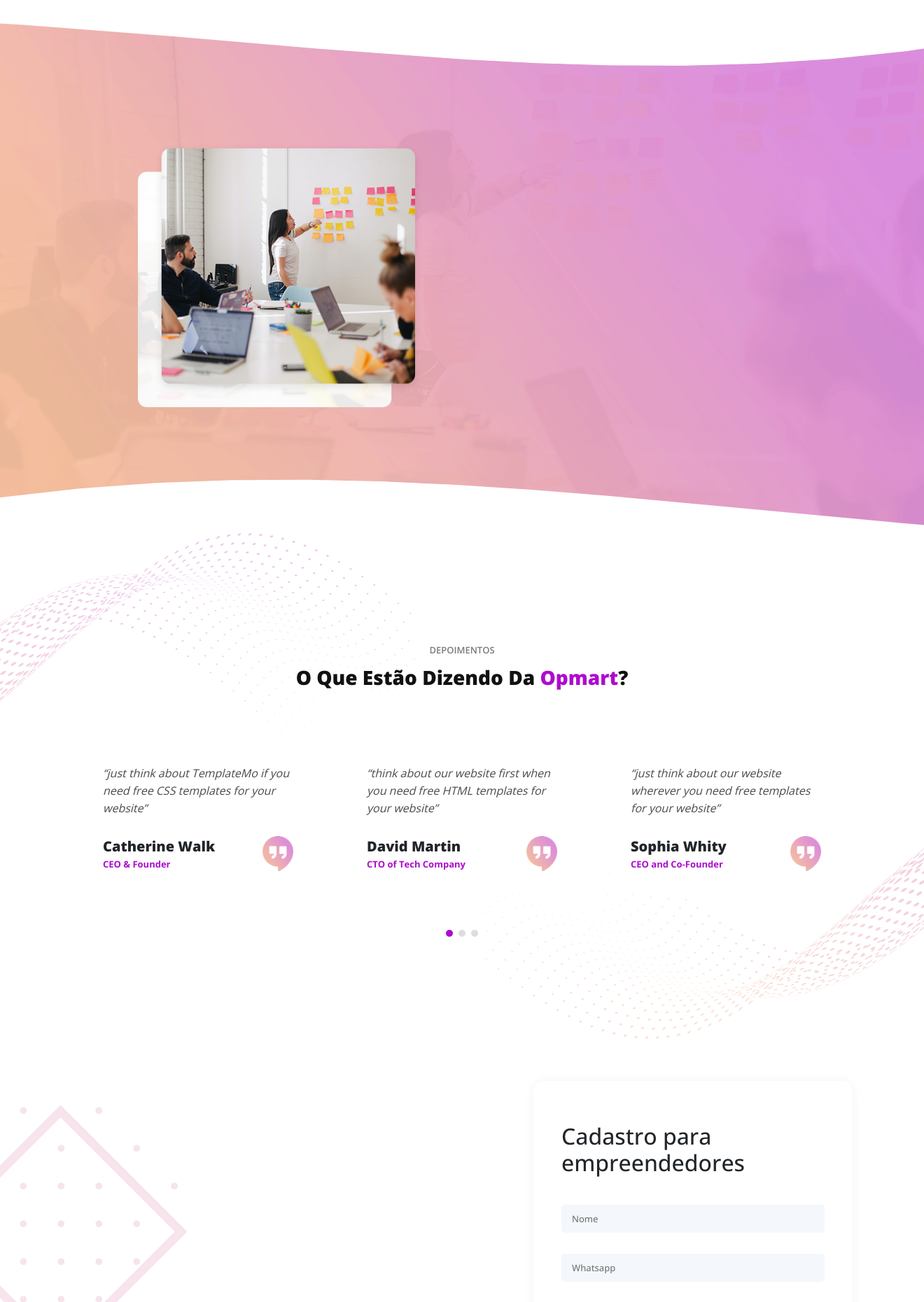
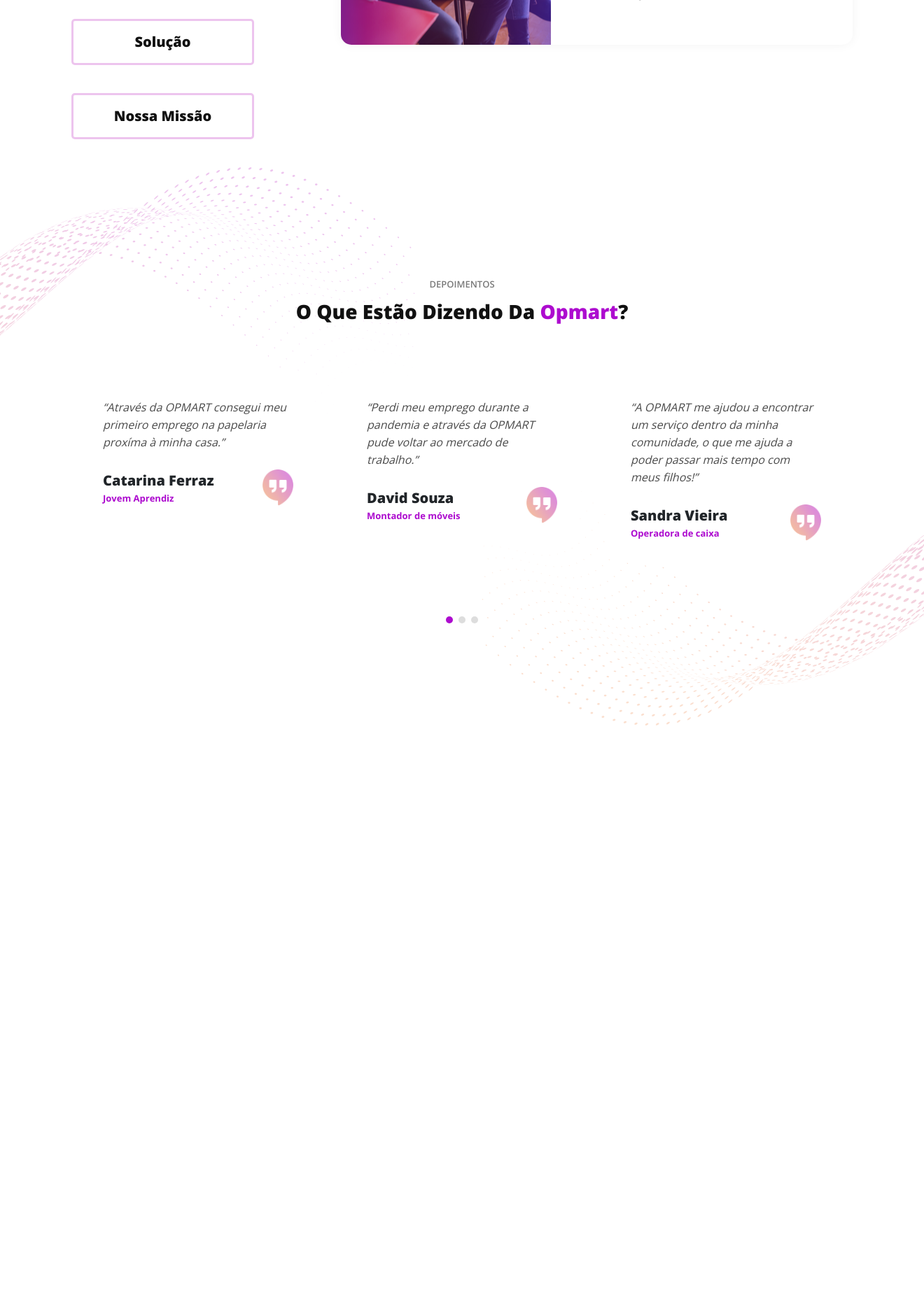
Before and after one commit to fernandovs4/opmart, a Flask app: page / in a window 1320 px wide. Shown: the part 2064-3925 px from the top of the page at 70% size. After the commit the page ends 3101 px from the top, so only its background shows below. Run offline with Flask 3, Linux system fonts and the light colour scheme; data that the repository does not hold is empty; some libraries are stand-ins or nearby versions.

Commit message:
atualização da home.html

```diff
--- /dev/null
+++ b/static/listagem_vagas_destaque.js
@@ -0,0 +1,33 @@
+$(document).ready(function () {
+
+
+    var settings = {
+      "url": "http://localhost:5000/vaga",
+      "method": "GET",
+      "headers": {
+          "Content-Type": "application/json"
+        },
+
+    };
+
+    $.ajax(settings).done(function (response) {
+      console.log(response)
+
+
+      for (id in response) {
+
+        {
+
+          $("#vagas_em_destaque").text(
+          "<div class='item'>\
+              <div class='service-item'>\
+                <div class='icon'>\
+                  <img src='assets/images/service-icon-02.png'>\
+                </div>\
+                <h4>Fernando Lindão</h4>\
+                <p>Breve descrição.</p>\
+              </div>\
+          </div> "
+
+
+          )}}})})
--- a/templates/home.html
+++ b/templates/home.html
@@ -2,6 +2,7 @@
 <html lang="en">
 
   <head>
+    <script src="https://ajax.googleapis.com/ajax/libs/jquery/3.6.1/jquery.min.js"></script>
 
     <meta charset="utf-8">
     <meta name="viewport" content="width=device-width, initial-scale=1, shrink-to-fit=no">
@@ -14,29 +15,16 @@
     <!-- Bootstrap core CSS -->
     <link href="{{url_for('static',filename='vendor/bootstrap/css/bootstrap.min.css')}}" rel="stylesheet">
 
-    <script src="{{url_for('static', filename =  'js_candidato/listagem_candidato.js')}}" >
+    <script src="{{url_for('static', filename =  'listagem_vagas_destaque.js')}}" >
     </script>
     <script src="{{ url_for('static', filename = 'cadastro.js')}}" >
     </script>
     <!-- Additional CSS Files -->
-    <!-- "{{ url_for('static', filename = 'meu_script.js') }}" -->
     <link rel="stylesheet" href="{{url_for( 'static', filename = 'css/fontawesome.css')}}">
     <link rel="stylesheet" href="{{ url_for('static', filename = 'css/templatemo-eduwell-style.css')}}">
     <link rel="stylesheet" href="{{ url_for('static' ,filename =  'css/owl.css')}}">
     <link rel="stylesheet" href="{{url_for('static' ,filename = 'css/lightbox.css')}}">
 
-    <!-- Additional CSS Files -->
-    <link rel="stylesheet" href="assets/css/fontawesome.css">
-    <link rel="stylesheet" href="assets/css/templatemo-eduwell-style.css">
-    <link rel="stylesheet" href="assets/css/owl.css">
-    <link rel="stylesheet" href="assets/css/lightbox.css">
-<!--
-
-TemplateMo 573 EduWell
-
-https://templatemo.com/tm-573-eduwell
-
--->
   </head>
 
 <body>
@@ -94,7 +82,7 @@ https://templatemo.com/tm-573-eduwell
         </div>
         <div class="col-lg-6">
           <div class="right-image">
-            <img src="{{url_for('static',filename='images/banner-right-image.png')}}" alt="">
+            <img src="{{url_for('static',filename='images/banner-right-image.png')}}">
           </div>
         </div>
       </div>
@@ -117,17 +105,35 @@ https://templatemo.com/tm-573-eduwell
 
         <div class="col-lg-12">
           <div class="owl-service-item owl-carousel">
+
+            <div id="vagas_em_destaque">
+
+
             <div class="item">
               <div class="service-item">
-                <div class="icon" id = 'feed-col'>
-                  <img src="{{ url_for('static', filename = 'images/service-icon-01.png')}}" alt="">
+                <div class="icon">
+                  <img src="{{url_for('static', filename='/images/service-icon-02.png')}}">
                 </div>
-                <!-- <div id="feed-col" >
-                </div> -->
+                <h4>Cargo da vaga</h4>
+                <p>Breve descrição.</p>
+              </div>
+            </div>
 
 
+            <div class="item">
+              <div class="service-item">
+                <div class="icon">
+                  <img src="assets/images/service-icon-03.png">
+                </div>
+                <h4>Cargo da vaga</h4>
+                <p>Breve descrição da vaga.</p>
               </div>
             </div>
+
+
+
+            </div>
+
           </div>
         </div>
       </div>
@@ -161,8 +167,8 @@ https://templatemo.com/tm-573-eduwell
                     <li class="active">
                       <div>
                         <div class="left-image">
-                          <img src="{{url_for('static',filename='images/courses-01.jpg')}}" alt="">
-                          <div class="price"><h6>$128</h6></div>
+                          <img src="{{url_for('static',filename='images/courses-01.png')}}">
+
                         </div>
                         <div class="right-content">
                           <h4>Problema</h4>
@@ -173,8 +179,8 @@ https://templatemo.com/tm-573-eduwell
                     <li>
                       <div>
                         <div class="left-image">
-                          <img src="{{url_for('static',filename='images/courses-02.jpg')}}" alt="">
-                          <div class="price"><h6>$156</h6></div>
+                          <img src="{{url_for('static',filename='images/courses-02.png')}}">
+
                         </div>
                         <div class="right-content">
                           <h4>Alternativa</h4>
@@ -185,8 +191,8 @@ https://templatemo.com/tm-573-eduwell
                     <li>
                       <div>
                         <div class="left-image">
-                          <img src="{{url_for('static',filename='images/courses-03.jpg')}}" alt="">
-                          <div class="price"><h6>$184</h6></div>
+                          <img src="{{url_for('static',filename='images/courses-03.png')}}">
+
                         </div>
                         <div class="right-content">
                           <h4>Solução</h4>
@@ -197,8 +203,8 @@ https://templatemo.com/tm-573-eduwell
                     <li>
                       <div>
                         <div class="left-image">
-                          <img src="{{url_for('static',filename='images/courses-04.jpg')}}" alt="">
-                          <div class="price"><h6>$76</h6></div>
+                          <img src="{{url_for('static',filename='images/courses-04.png')}}">
+
                         </div>
                         <div class="right-content">
                           <h4>Nossa Missão</h4>
@@ -218,19 +224,6 @@ https://templatemo.com/tm-573-eduwell
     </div>
   </section>
 
-  <section class="simple-cta">
-    <div class="container">
-      <div class="row">
-        <div class="col-lg-5 offset-lg-1">
-          <div class="left-image">
-            <img src="{{url_for('static' , filename = 'images/cta-left-image.png')}}" alt="">
-          </div>
-        </div>
-
-      </div>
-    </div>
-  </section>
-
   <section class="testimonials" id="testimonials">
     <div class="container">
       <div class="row">
@@ -243,52 +236,52 @@ https://templatemo.com/tm-573-eduwell
         <div class="col-lg-12">
           <div class="owl-testimonials owl-carousel" style="position: relative; z-index: 5;">
             <div class="item">
-              <p>“just think about TemplateMo if you need free CSS templates for your website”</p>
-                <h4>Catherine Walk</h4>
-                <span>CEO &amp; Founder</span>
-                <img src="{{url_for('static', filename = 'images/quote.png')}}" alt="">
+              <p>“Através da OPMART consegui meu primeiro emprego na papelaria proxíma à minha casa.”</p>
+                <h4>Catarina Ferraz</h4>
+                <span>Jovem Aprendiz</span>
+                <img src="{{url_for('static', filename = 'images/quote.png')}}">
             </div>
             <div class="item">
-              <p>“think about our website first when you need free HTML templates for your website”</p>
-                <h4>David Martin</h4>
-                <span>CTO of Tech Company</span>
-                <img src="{{url_for('static', filename = 'images/quote.png')}}" alt="">
+              <p>“Perdi meu emprego durante a pandemia e através da OPMART pude voltar ao mercado de trabalho.”</p>
+                <h4>David Souza</h4>
+                <span>Montador de móveis</span>
+                <img src="{{url_for('static', filename = 'images/quote.png')}}">
             </div>
             <div class="item">
-              <p>“just think about our website wherever you need free templates for your website”</p>
-                <h4>Sophia Whity</h4>
-                <span>CEO and Co-Founder</span>
-                <img src="{{url_for('static', filename = 'images/quote.png')}}" alt="">
+              <p>“A OPMART me ajudou a encontrar um serviço dentro da minha comunidade, o que me ajuda a poder passar mais tempo com meus filhos!”</p>
+                <h4>Sandra Vieira</h4>
+                <span>Operadora de caixa</span>
+                <img src="{{url_for('static', filename = 'images/quote.png')}}">
             </div>
             <div class="item">
-              <p>“Praesent accumsan condimentum arcu, id porttitor est semper nec. Nunc diam lorem.”</p>
-                <h4>Helen Shiny</h4>
-                <span>Tech Officer</span>
-                <img src="{{url_for('static', filename = 'images/quote.png')}}" alt="">
+              <p>“Graças a OPMART consigo contratar entregadores para meu negócio de Delivery com muita facilidade.”</p>
+                <h4>Sérgio Santos</h4>
+                <span>Empreendedor</span>
+                <img src="{{url_for('static', filename = 'images/quote.png')}}">
             </div>
             <div class="item">
-              <p>“Praesent accumsan condimentum arcu, id porttitor est semper nec. Nunc diam lorem.”</p>
-                <h4>George Soft</h4>
-                <span>Gadget Reviewer</span>
-                <img src="{{url_for('static', filename = 'images/quote.png')}}" alt="">
+              <p>“Geralmente no fim do ano minha barbearia recebe muitos clientes e, por não conseguir dar conta sozinho, consegui funcionários temporários de forma online.”</p>
+                <h4>Jorge Silveira</h4>
+                <span>Barbeiro</span>
+                <img src="{{url_for('static', filename = 'images/quote.png')}}">
             </div>
             <div class="item">
-              <p>“Praesent accumsan condimentum arcu, id porttitor est semper nec. Nunc diam lorem.”</p>
-                <h4>Andrew Hall</h4>
-                <span>Marketing Manager</span>
-                <img src="{{url_for('static', filename='images/quote.png')}}" alt="">
+              <p>“Por meio da OPMART consegui um emprego em uma gráfica ao lado da minha casa. Graças a isso consigo pagar meu curso técnico de enferemagem.”</p>
+                <h4>Juliana Oliveira</h4>
+                <span>Estudante</span>
+                <img src="{{url_for('static', filename='images/quote.png')}}">
             </div>
             <div class="item">
-              <p>“Praesent accumsan condimentum arcu, id porttitor est semper nec. Nunc diam lorem.”</p>
-                <h4>Maxi Power</h4>
-                <span>Fashion Designer</span>
-                <img src="{{url_for('static' ,filename='images/quote.png')}}" alt="">
+              <p>“Aqui na plataforma consegui contratar o serviço de pedreiros, encanadores e eletricistas na reforma da minha doceria.”</p>
+                <h4>Maria Cardoso</h4>
+                <span>Confeiteira</span>
+                <img src="{{url_for('static' ,filename='images/quote.png')}}">
             </div>
             <div class="item">
-              <p>“Praesent accumsan condimentum arcu, id porttitor est semper nec. Nunc diam lorem.”</p>
-                <h4>Olivia Too</h4>
-                <span>Creative Designer</span>
-                <img src="{{url_for('static', filename='images/quote.png')}}" alt="">
+              <p>“Desde que sai do Ensino Médio passei mais de 1 ano procurando uma oportunidade, mas só aqui na OPMART consegui um trabalho na mercearia do meu bairro, mesmo sem experiência profissional.”</p>
+                <h4>Gabriel Correia</h4>
+                <span>Empacotador</span>
+                <img src="{{url_for('static', filename='images/quote.png')}}">
             </div>
           </div>
         </div>
@@ -296,131 +289,11 @@ https://templatemo.com/tm-573-eduwell
     </div>
   </section>
 
-  <section class="contact-us" id="contact-section">
-    <div class="container">
-      <div class="row">
-        <div class="col-lg-8">
-          <div id="map">
-
-           <div class="row">
-              <div class="col-lg-4">
-
-              </div>
-            </div>
-          </div>
-        </div>
-        <div class="col-lg-4">
-          <form id="contact">
-            <div class="row">
-              <div class="col-lg-12">
-                <div class="section-heading">
-                  <h2>Cadastro para empreendedores</h2>
-                </div>
-              </div>
-              <div class="col-lg-12">
-                <fieldset>
-                  <input type="name" name="name" id="nome" placeholder="Nome" autocomplete="on" required>
-                </fieldset>
-              </div>
-              <div class="col-lg-12">
-                <fieldset>
-                  <input type="name" name="whatsapp" id="whatsapp" placeholder="Whatsapp" autocomplete="on" required>
-                </fieldset>
-              </div>
-              <div class="col-lg-12">
-                <fieldset>
-                  <input type="text" name="endereço" id="endereco" placeholder="Endereço" autocomplete="on" required>
-                </fieldset>
-              </div>
-              <div class="col-lg-12">
-                <fieldset>
-                  <input type="text" name="email" id="email" placeholder="Email" autocomplete="on" required>
-                </fieldset>
-              </div>
-              <div class="col-lg-12">
-                <fieldset>
-                  <input type="text" name="cnpj" id="cnpj"  placeholder="cnpj" required="">
-                </fieldset>
-              </div>
-              <div class="col-lg-12">
-                <fieldset>
-                  <input type="text" name="perfil" id="perfil" placeholder="perfil" required="">
-                </fieldset>
-              </div>
-              <div class="col-lg-12">
-                <fieldset>
-                  <button type="submit"  class="main-gradient-button">Cadastrar</button>
-                </fieldset>
-              </div>
-            </div>
-          </form>
-        </div>
-        ###################
-        <div class="col-lg-4">
-          <form id="form_candidato">
-            <div class="row">
-              <div class="col-lg-12">
-                <div class="section-heading">
-                  <h2>Cadastro para candidatos</h2>
-                </div>
-              </div>
-              <div class="col-lg-12">
-                <fieldset>
-                  <input type="name" name="name" id="nome_candidato" placeholder="Nome" autocomplete="on" required>
-                </fieldset>
-              </div>
-              <div class="col-lg-12">
-                <fieldset>
-                  <input type="name" name="whatsapp" id="whatsapp_candidato" placeholder="Whatsapp" autocomplete="on" required>
-                </fieldset>
-              </div>
-              <div class="col-lg-12">
-                <fieldset>
-                  <input type="text" name="endereço" id="endereco_candidato" placeholder="Endereço" autocomplete="on" required>
-                </fieldset>
-              </div>
-              <div class="col-lg-12">
-                <fieldset>
-                  <input type="text" name="email" id="email_candidato" placeholder="Email" autocomplete="on" required>
-                </fieldset>
-              </div>
-              <div class="col-lg-12">
-                <fieldset>
-                  <button type="submit"  class="main-gradient-button">Cadastrar</button>
-                </fieldset>
-              </div>
-
-              <div class="col-lg-12">
-                <fieldset>
-                  <button type="submit"  class="main-gradient-button">Anunciar</button>
-                </fieldset>
-              </div>
-              <p id="sucesso" ></p>
-            </div>
-          </form>
-
-        </div>
-
-        <div class="col-lg-12">
-          <ul class="social-icons">
-            <li><a href="https://www.instagram.com/op.mart/"><i class="fa-brands fa-instagram"></i></a></li>
-            <li><a href="https://www.youtube.com/channel/UCVLYv14wsUcfZLtnwobn5eA"><i class="fa-brands fa-youtube"></i></a></li>
-            <li><a href="https://twitter.com/opmartt"><i class="fa fa-twitter"></i></a></li>
-            <li><a href="https://open.spotify.com/show/3SlKOQOrtK9KbFmhx9qhqx?si=_r-T9tyuT2CsCmxlppI-tw&dl_branch=1&nd=1"><i class="fa-brands fa-spotify"></i></a></li>
-            <li><a href="https://www.tiktok.com/@op.mart"><i class="fa-brands fa-tiktok"></i></a></li>
-          </ul>
-        </div>
-        <div class="col-lg-12">
-          <p class="copyright">Copyright © 2022 Opmart.
-        </div>
-      </div>
-    </div>
-  </section>
 
   <!-- Scripts -->
   <!-- Bootstrap core JavaScript -->
-    <script src="vendor/jquery/jquery.min.js"></script>
-    <script src="vendor/bootstrap/js/bootstrap.bundle.min.js"></script>
+    <script src="{{url_for('static',filename='vendor/jquery/jquery.min.js')}}"></script>
+    <script src="{{url_for('static', filename='vendor/bootstrap/js/bootstrap.bundle.min.js')}}"></script>
 
     <script src="{{url_for('static', filename='js/isotope.min.js')}}"></script>
     <script src="{{url_for('static', filename='js/owl-carousel.js')}}"></script>
```
Also changed, not shown: static/images/courses-01.jpg (deleted), static/images/courses-02.jpg (deleted), static/images/courses-03.jpg (deleted), static/images/courses-04.jpg (deleted), static/images/cta-left-image.png (deleted).
